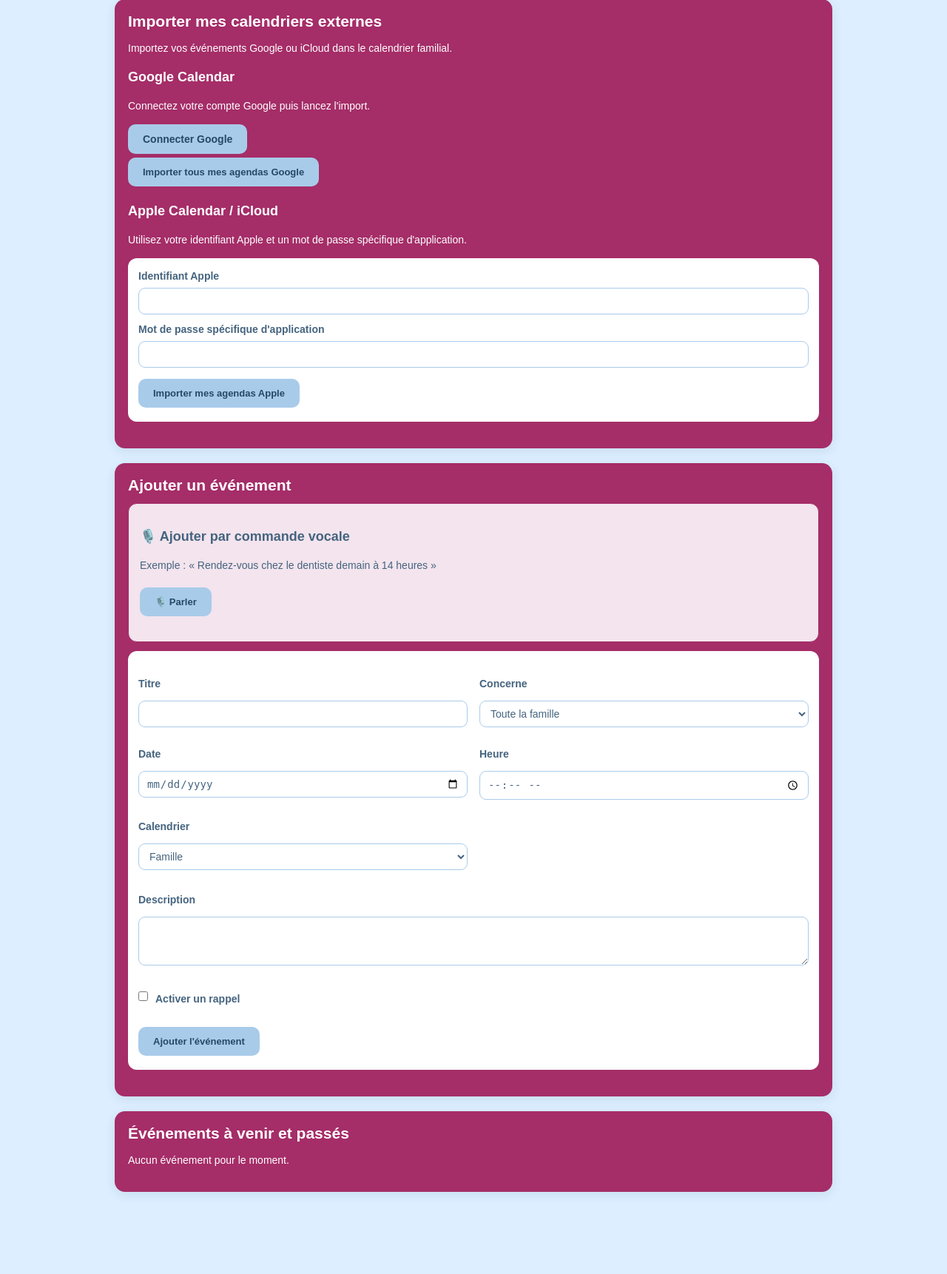
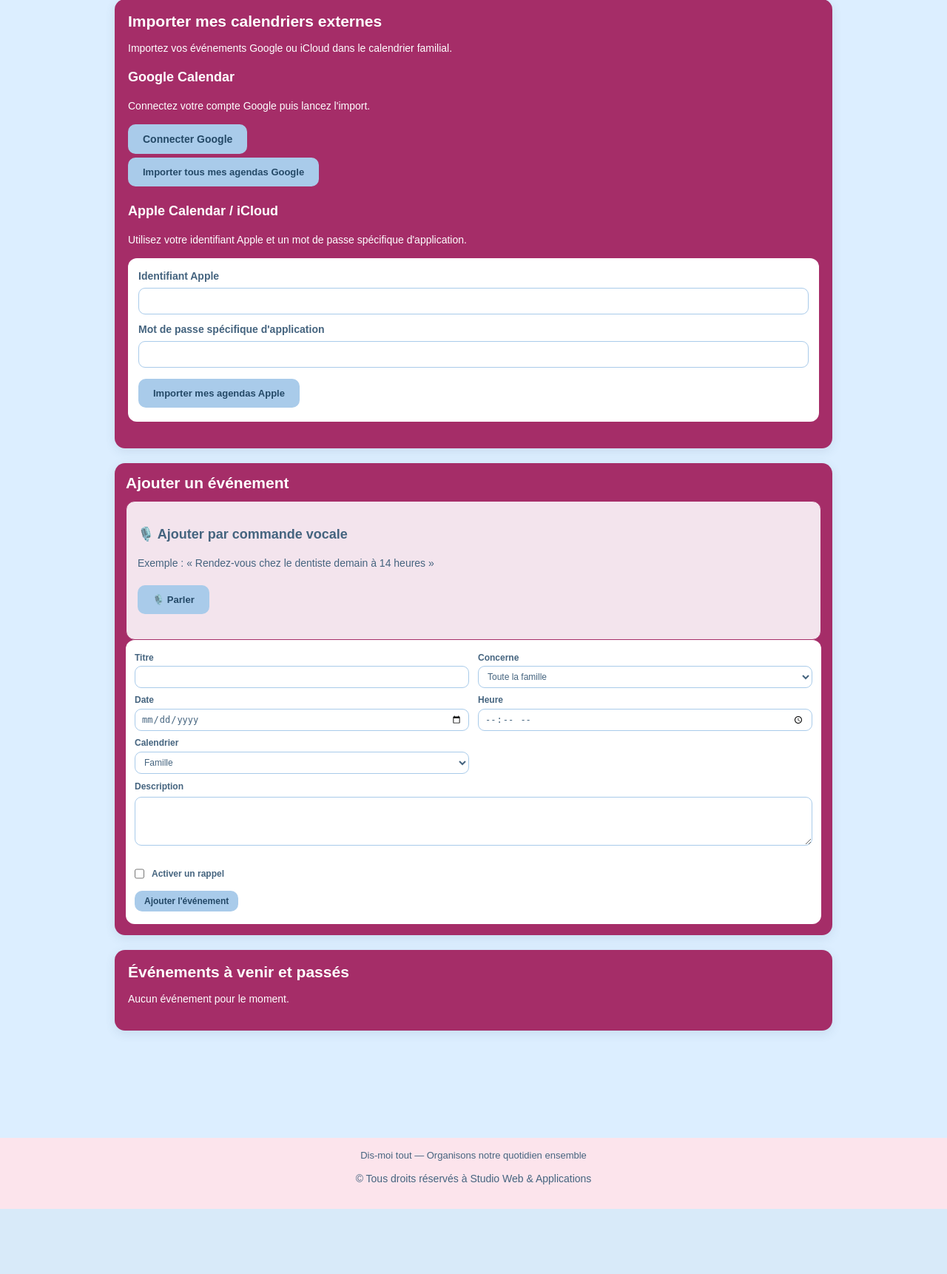
Before and after one commit to MSEDIT-1304/Dis-moi-tout, a Flask app: page /calendar in a window 1280 px wide. Shown: the part 381-2103 px from the top of the page at 74% size. After the commit the page ends 2015 px from the top, so only its background shows below. Run offline with Flask 3, Linux system fonts and the light colour scheme; the visitor is signed in with stand-in values (Sample User, id 1); data that the repository does not hold is empty.

Commit message:
Update style.css

```diff
--- a/static/style.css
+++ b/static/style.css
@@ -1066,3 +1066,66 @@ html body .calendar-import-grid > .calendar-import-provider:first-child form {
     border-radius: 0 !important;
     box-shadow: none !important;
 }
+
+/* ==========================================
+   CALENDRIER — FORMULAIRE AJOUT ÉVÉNEMENT
+   VERSION COMPACTE ADMIN ET MEMBRES
+   ========================================== */
+
+/* Cadre blanc du formulaire */
+html body .calendar-page .calendar-card:has(form[action*="add_event"]) {
+    padding: 15px !important;
+}
+
+/* Formulaire */
+html body .calendar-page form[action*="add_event"] {
+    padding: 12px !important;
+    margin: 0 !important;
+}
+
+/* Titres des champs */
+html body .calendar-page form[action*="add_event"] label {
+    font-size: 12px !important;
+    margin-bottom: 2px !important;
+    line-height: 1.2 !important;
+}
+
+/* Espacement entre les champs */
+html body .calendar-page .calendar-form-grid {
+    gap: 7px 12px !important;
+    margin: 5px 0 8px !important;
+}
+
+/* Champs de saisie */
+html body .calendar-page form[action*="add_event"] input,
+html body .calendar-page form[action*="add_event"] select {
+    font-size: 12px !important;
+    padding: 5px 8px !important;
+    min-height: 30px !important;
+    margin: 2px 0 !important;
+}
+
+/* Description : conserver une belle zone d'écriture */
+html body .calendar-page .calendar-description {
+    margin: 5px 0 8px !important;
+}
+
+html body .calendar-page .calendar-description textarea {
+    font-size: 12px !important;
+    padding: 7px !important;
+    min-height: 65px !important;
+    line-height: 1.4 !important;
+}
+
+/* Rappel */
+html body .calendar-page .calendar-checkbox {
+    font-size: 12px !important;
+    margin: 5px 0 8px !important;
+}
+
+/* Bouton ajouter */
+html body .calendar-page form[action*="add_event"] button {
+    font-size: 12px !important;
+    padding: 7px 13px !important;
+    margin-top: 4px !important;
+}
```
